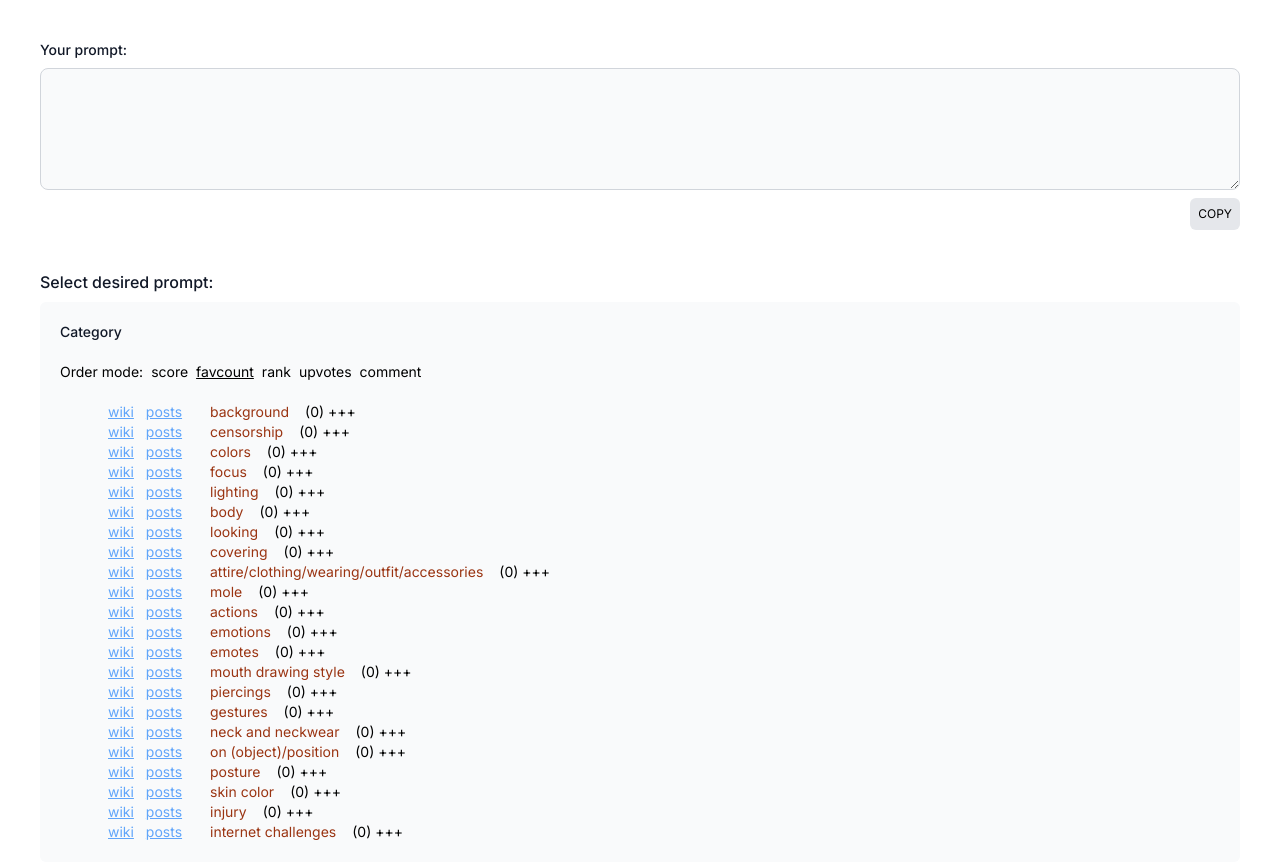
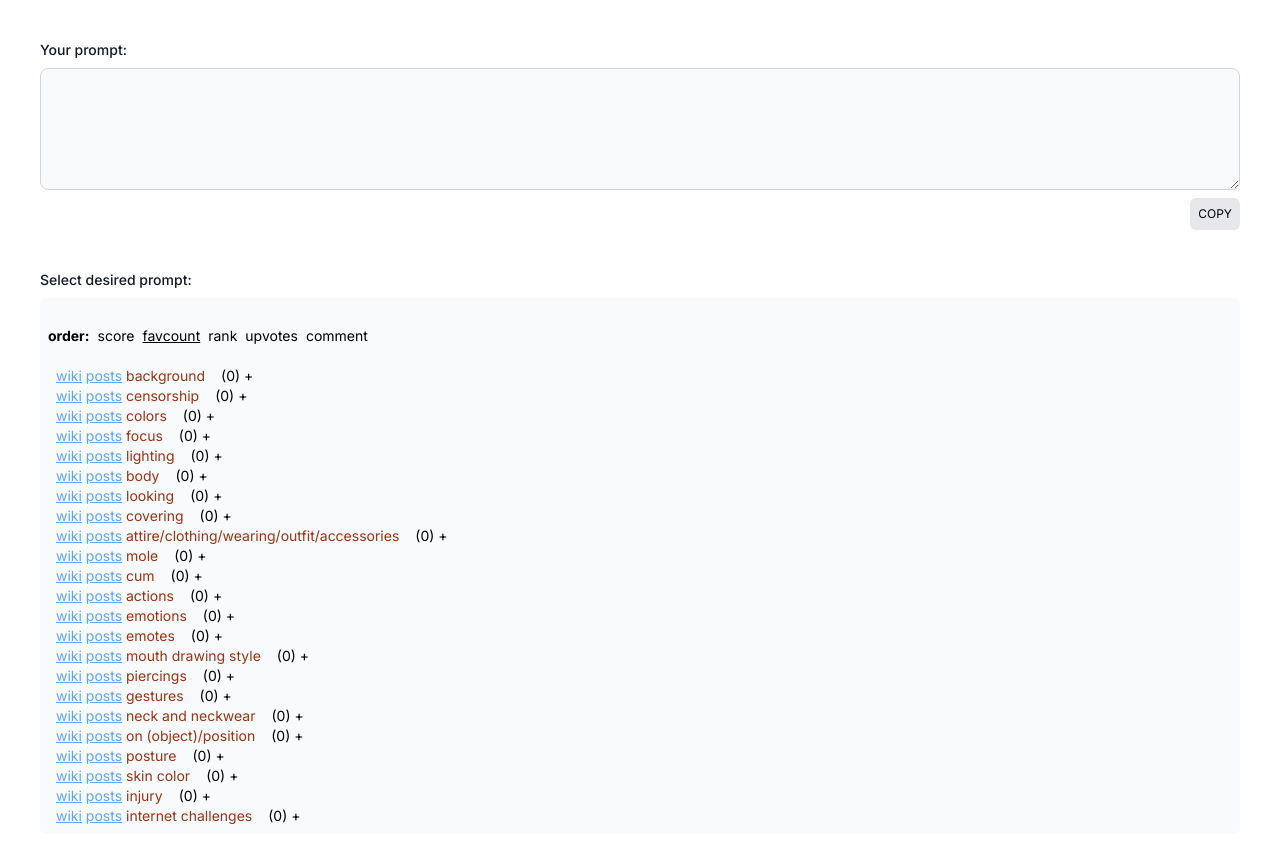
Before and after one commit to nor1c/ez-prompt-builder, a React (Vite) app: page / in a window 1280 px wide. After the commit the page ends 834 px from the top, so only its background shows below. Built offline with nearby package versions, Linux system fonts and the light colour scheme.

Commit message:
smaller text

```diff
--- a/src/App.tsx
+++ b/src/App.tsx
@@ -17,15 +17,13 @@ function App() {
   };
 
   return (
-    <div className="w-full px-5 mx-auto mt-10 md:px-10">
+    <div className="w-full px-2 mx-auto mt-10 text-xs md:px-10 md:text-sm">
       <PromptTextArea selectedItems={selectedItems} />
 
       <div className="mt-10">
         <label className="block mb-2 font-medium text-gray-900 text-md dark:text-white">Select desired prompt:</label>
 
-        <div className="p-5 rounded-md bg-gray-50">
-          <label className="block mb-2 text-sm font-medium text-gray-900 dark:text-white">Category</label>
-
+        <div className="p-2 rounded-md bg-gray-50">
           <PromptCategory onEndCategoryClick={handleEndCategoryClick} selectedItems={selectedItems} />
         </div>
       </div>
--- a/src/components/PromptCategory.tsx
+++ b/src/components/PromptCategory.tsx
@@ -70,7 +70,7 @@ export default function PromptCategory({ onEndCategoryClick, selectedItems }: Pr
 
   const renderList = (data: Data, parentKey = "") => {
     return (
-      <ul className="ml-4">
+      <ul className="ml-2">
         {Object.keys(data).map((key) => {
           const currentKey = parentKey ? `${parentKey}.${key}` : key;
           const isOpen = openItems[currentKey];
@@ -79,12 +79,12 @@ export default function PromptCategory({ onEndCategoryClick, selectedItems }: Pr
           const isSelected = selectedItems.includes(endKey);
           const selectedCount = selectedCounts[currentKey] || 0;
           return (
-            <li className="ml-8" key={currentKey}>
-              <div className="text-sm cursor-pointer hover:underline">
+            <li key={currentKey}>
+              <div className="cursor-pointer  hover:underline">
                 <a
                   target="_blank"
                   href={"https://danbooru.donmai.us/wiki_pages/" + key.replace(/ /g, "_")}
-                  className="mr-2 text-blue-400 underline"
+                  className="text-blue-400 underline "
                 >
                   wiki
                 </a>{" "}
@@ -93,7 +93,7 @@ export default function PromptCategory({ onEndCategoryClick, selectedItems }: Pr
                   href={
                     "https://danbooru.donmai.us/posts?tags=" + key.replace(/ /g, "_") + "+order%3A" + orderMode + "&z=5"
                   }
-                  className="mr-6 text-blue-400 underline"
+                  className="text-blue-400 underline "
                 >
                   posts
                 </a>{" "}
@@ -104,7 +104,7 @@ export default function PromptCategory({ onEndCategoryClick, selectedItems }: Pr
                   {key}
                 </span>
                 {hasChildren && <span className="ml-4">({selectedCount})</span>} {isSelected && "✔"}{" "}
-                {hasChildren && (isOpen ? "---" : "+++")}
+                {hasChildren && (isOpen ? "-" : "+")}
               </div>
               {isOpen && hasChildren && renderList(data[key], currentKey)}
             </li>
@@ -116,8 +116,8 @@ export default function PromptCategory({ onEndCategoryClick, selectedItems }: Pr
 
   return (
     <div>
-      <div className="my-5 text-sm">
-        <span className="mr-2">Order mode:</span>
+      <div className="my-5 ">
+        <span className="mr-2 font-bold">order:</span>
         <button
           className={`${orderMode == "score" ? "underline" : ""} mr-2 hover:underline`}
           onClick={() => setOrderMode("score")}
--- a/src/json/prompts.json
+++ b/src/json/prompts.json
@@ -10,6 +10,27 @@
     "transparent background": []
   },
   "censorship": {
+    "explicit body parts": {
+      "censored anus": [],
+      "censored nipples": [],
+      "censored clitoris": [],
+      "censored tecticles": [],
+      "censored urethra": []
+    },
+    "non-sexual censorship": {
+      "censored gesture": [],
+      "censored poop": [],
+      "identity censor": []
+    },
+    "diegetic censorship": {
+      "blood censor": [],
+      "censored with cum": [],
+      "light censor": [],
+      "ribbon censor": [],
+      "smoke censor": [],
+      "tail censor": [],
+      "tentacle censor": []
+    },
     "bar censor": [],
     "blank censor": [],
     "blur censor": [],
@@ -20,28 +41,7 @@
     "checkered censor": [],
     "pointless censorhip": [],
     "transparent censoring": [],
-    "censored background": [],
-    "explicit body parts": {
-      "censored anus": [],
-      "censored nipples": [],
-      "censored clitoris": [],
-      "censored tecticles": [],
-      "censored urethra": []
-    },
-    "non-sexual censorship": {
-      "censored gesture": [],
-      "censored poop": [],
-      "identity censor": []
-    },
-    "diegetic censorship": {
-      "blood censor": [],
-      "censored with cum": [],
-      "light censor": [],
-      "ribbon censor": [],
-      "smoke censor": [],
-      "tail censor": [],
-      "tentacle censor": []
-    }
+    "censored background": []
   },
   "colors": {
     "greyscale": [],
@@ -61,16 +61,16 @@
     "thigh focus": []
   },
   "lighting": {
-    "backlighting": [],
-    "sidelighting": [],
-    "underlighting": [],
     "light source": {
       "sun": [],
       "lamp": [],
       "wall lamp": [],
       "desk lamp": [],
       "ceiling light": []
-    }
+    },
+    "backlighting": [],
+    "sidelighting": [],
+    "underlighting": []
   },
   "body": {
     "hair": {
@@ -1378,6 +1378,17 @@
     "mole on vagina": [],
     "mole on ass": []
   },
+  "cum": {
+    "cum on face": [],
+    "cum in mouth": [],
+    "cum in nose": [],
+    "cum on tounge": [],
+    "cum on breasts": [],
+    "cum in ass": [],
+    "cum on ass": [],
+    "cum in pussy": [],
+    "cum on pussy": []
+  },
   "actions": {
     "hand/arm/shoulder": {
       "Arm around neck": [],
@@ -1409,17 +1420,6 @@
       "naizuri": {
         "naizuri": [],
         "cooperative naizuri": []
-      },
-      "cum": {
-        "cum on face": [],
-        "cum in mouth": [],
-        "cum in nose": [],
-        "cum on tounge": [],
-        "cum on breasts": [],
-        "cum in ass": [],
-        "cum on ass": [],
-        "cum in pussy": [],
-        "cum on pussy": []
       },
       "penis to breast": [],
       "penis under breasts": [],
```
